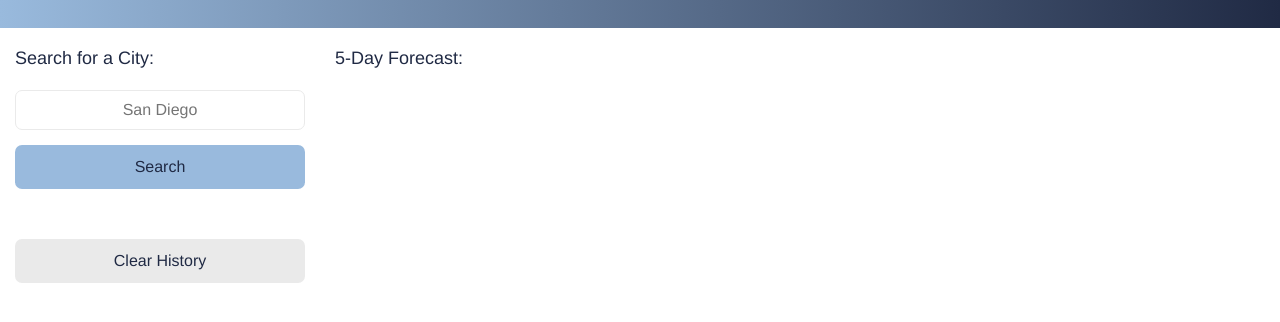
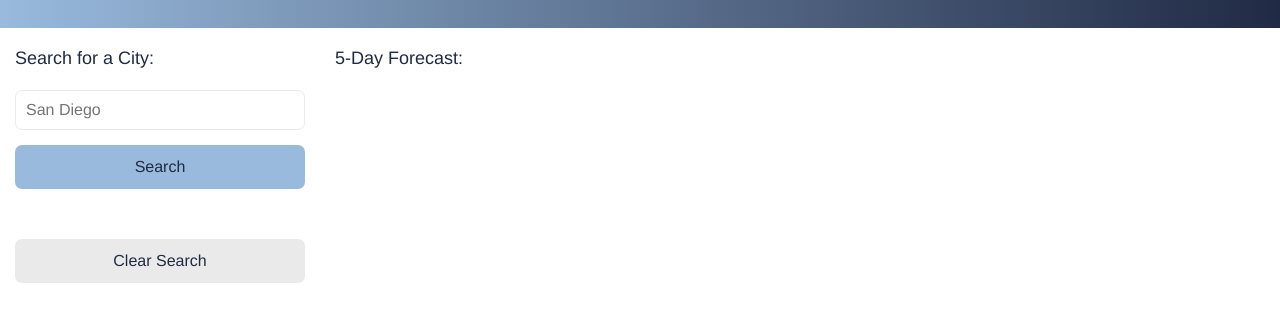
Before and after one commit to krgurevich/weather-pal, a plain HTML site: page index.html in a window 1280 px wide. Shown: the part 72-394 px from the top of the page. Drawn offline with nearby package versions, Linux system fonts and the light colour scheme.

Commit message:
updated html clear history to clear search button

```diff
--- a/assets/css/style.css
+++ b/assets/css/style.css
@@ -39,7 +39,6 @@ h3 {
     padding: 5px 10px;
     font-size: 1.6rem;
     margin-top: 15px;
-    text-align: center;
 }
 
 input:focus::placeholder {
--- a/index.html
+++ b/index.html
@@ -30,7 +30,7 @@
                 </form>
                 <div id="search-history">
                 </div>
-                <button id="clear-history">Clear History</button>
+                <button id="clear-history">Clear Search</button>
             </div>
             <!-- forecast container -->
             <div class="col-sm-9">
```
